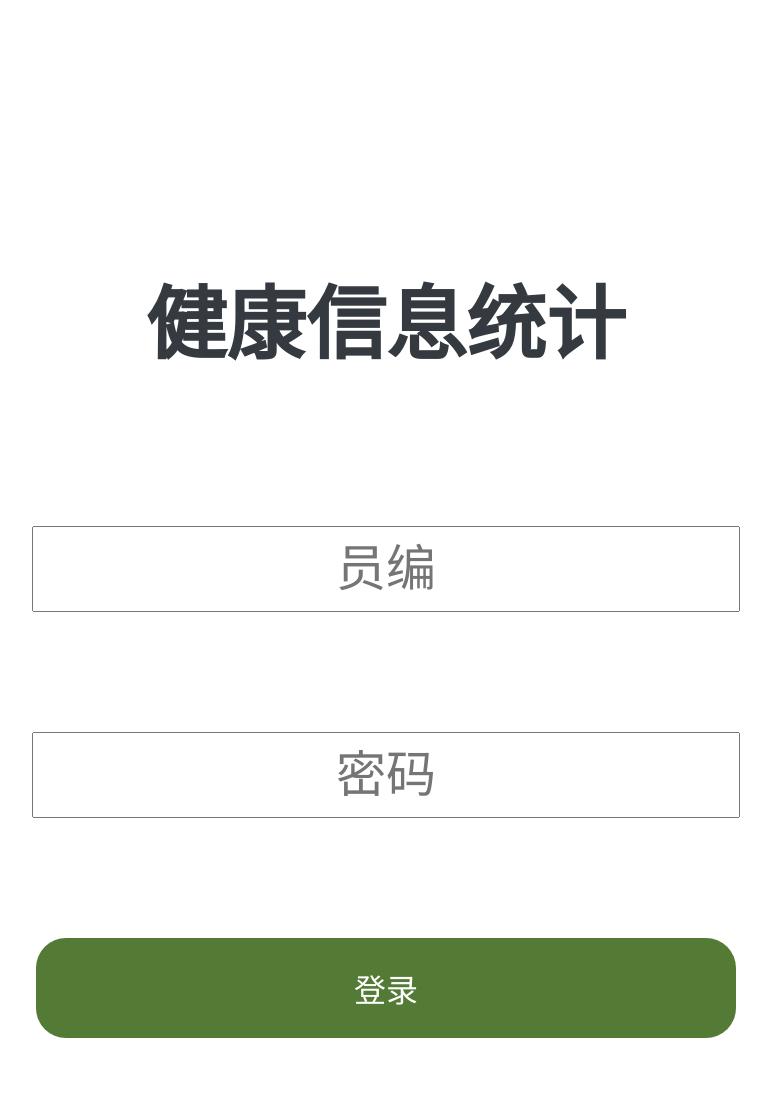
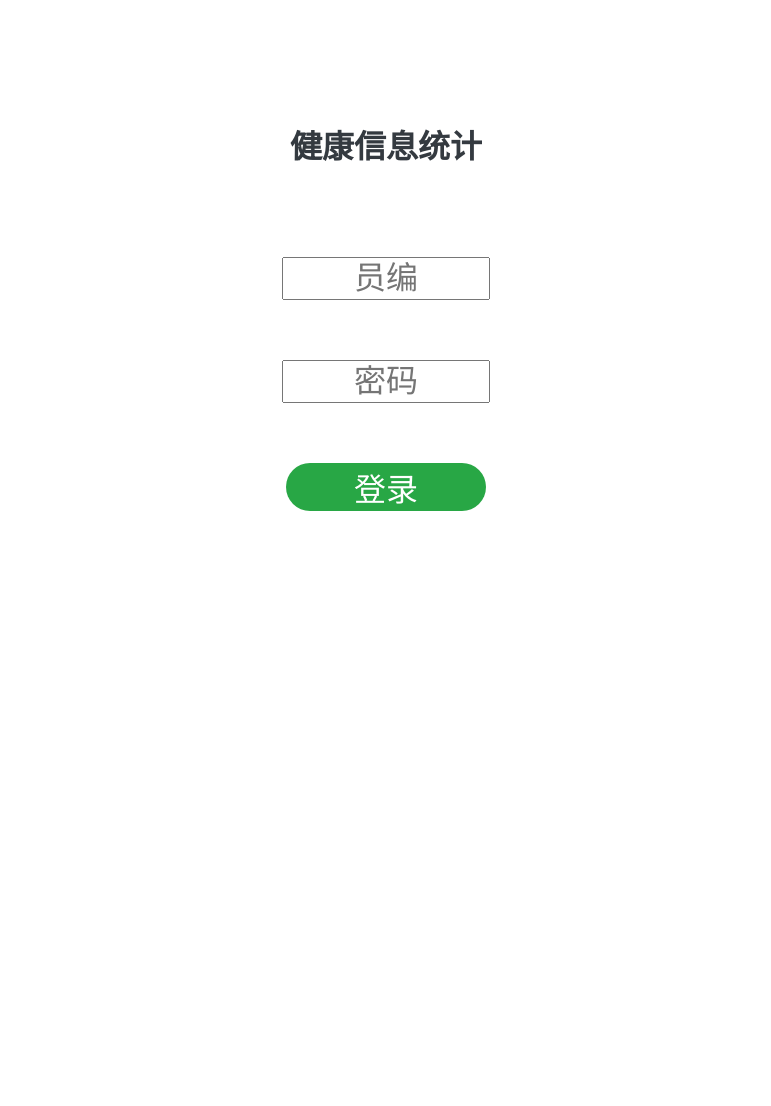
Before and after one commit to shanks-m/TemperatureStatistics, a Django app: page /TemperatureReporter/ in a window 1280 px wide. Shown: the whole page, without its empty margins (254-1025 px from the left). After the commit the page ends 511 px from the top, so only its background shows below. Run offline with Django 3.2, Linux system fonts and the light colour scheme; some libraries are stand-ins or nearby versions.

Commit message:
修改样式

```diff
--- a/templates/Login.html
+++ b/templates/Login.html
@@ -2,21 +2,22 @@
 <html lang="en">
 <head>
     <meta charset="UTF-8">
+    <meta name="viewport" content="width=device-width, initial-scale=1.0">
     <title>登录</title>
      <script src="https://cdn.bootcss.com/jquery/3.0.0/jquery.min.js"></script>
     <style type="text/css">
         body {
             background-repeat: no-repeat;
             text-align: center;
+            margin: 80px 0px 80px 0px;
         }
 
         .btn {
-            background-color: rgb(83, 123, 53);
+            background-color: #28a745;
             color: white;
             border: 0px;
-            width: 700px;
-			height: 100px;
-            margin: 60px;
+            width: 200px;;
+            margin: 30px;
             font-size: 32px;
             border-radius: 30px;
             align-content: center;
@@ -24,15 +25,16 @@
         }
 
         #loginPwd, #employeeId {
-                width: 700px;
-			    height: 80px;
-			    margin: 60px;
-			    font-size: 50px;
+                width: 200px;
+			    margin: 30px;
+			    font-size: 32px;
 			    text-align: center;
 			    outline:none;
         }
 
         form {
+        	display: inline-block;
+        	vertical-align: middle;
             width: 700px;
             height: 200px;
             align-content: center;
@@ -41,14 +43,16 @@
         }
 
         h1{
-            font-size: 80px;
             color: #343a40;
         }
 
-        div{
-            width:100%;
-            text-align: center;
-            margin-top: 260px;
+        div:before{
+        	content: "";
+        	display: inline-block;
+        	height: 100%;
+            width:0;
+            vertical-align: middle;
+            margin-left: -.25em;
         }
     </style>
     <script language="javascript">
```
